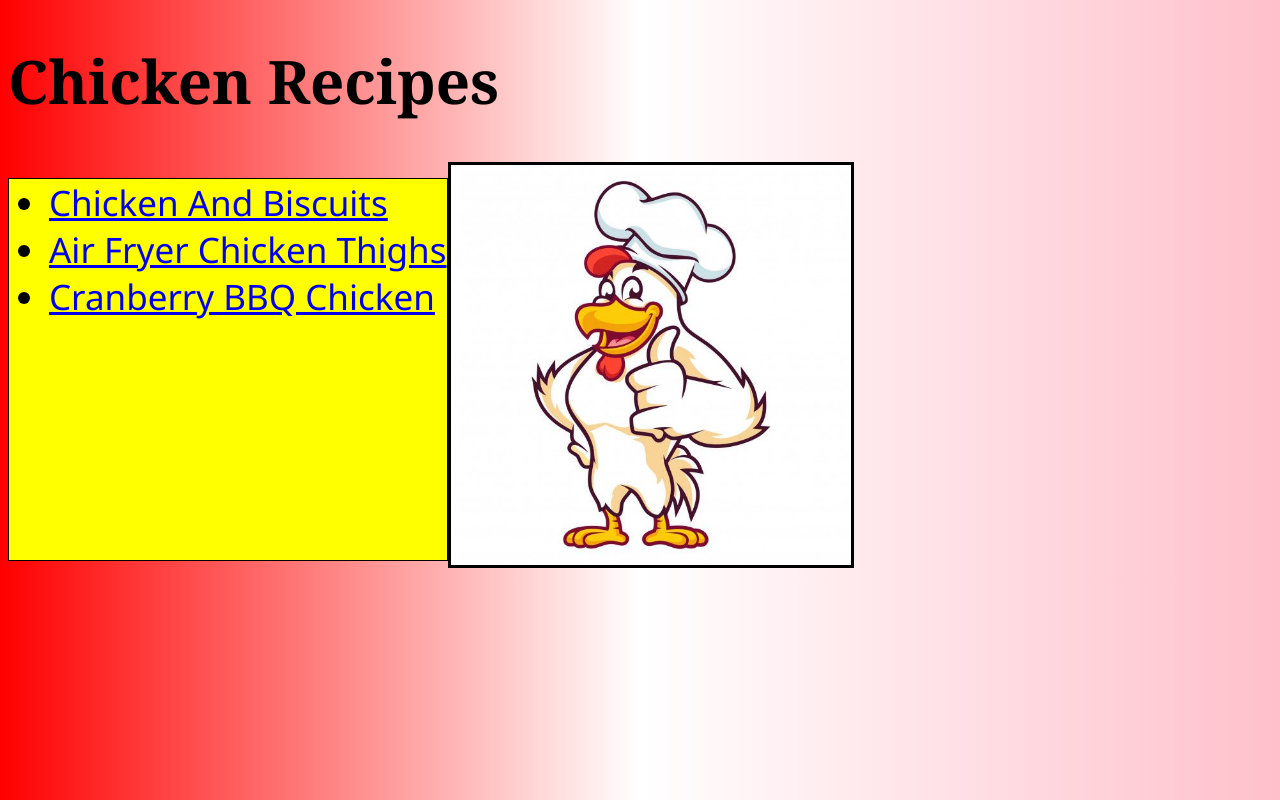
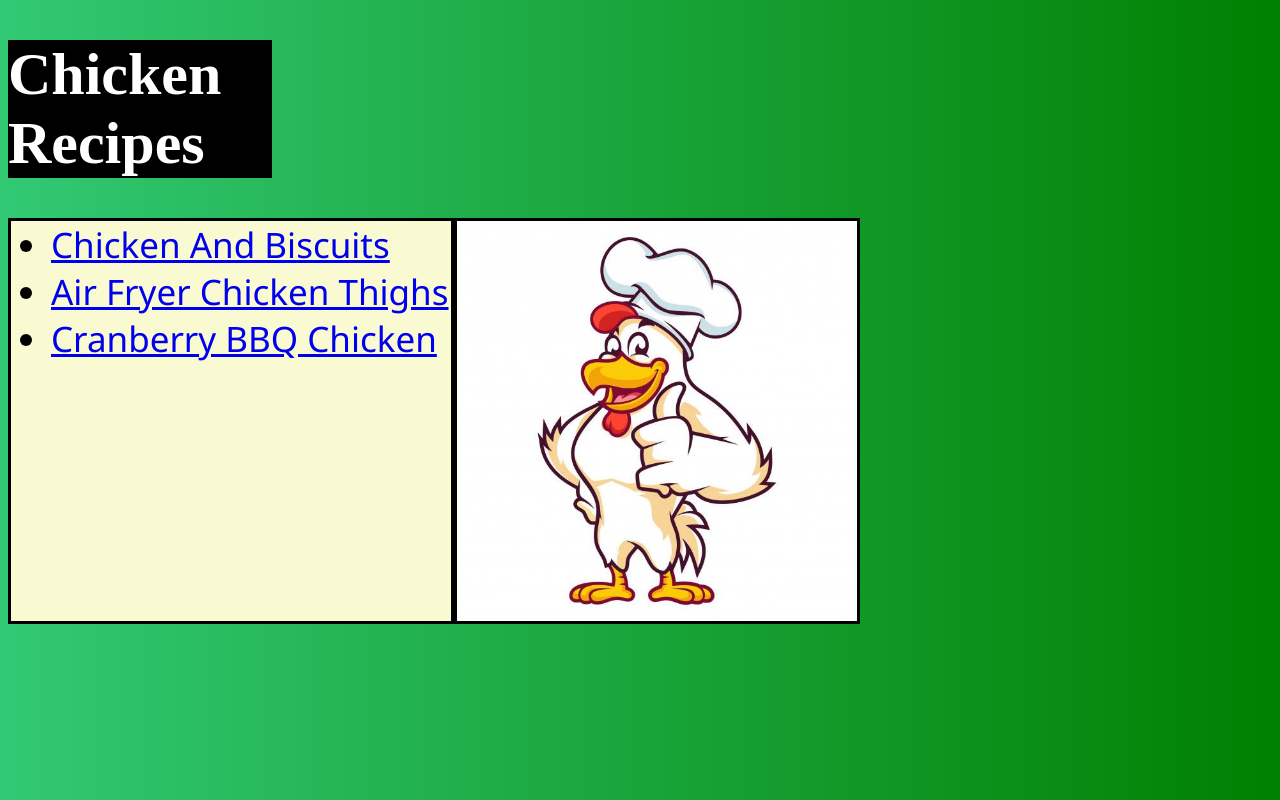
Before and after one commit to pergeprosus/odin-recipes, a plain HTML site: page index.html in a window 1280 px wide. Drawn offline with Linux system fonts and the light colour scheme.

Commit message:
Add and modify alignment, floats, font-size, and background of index.html and styles.css

```diff
--- a/styles.css
+++ b/styles.css
@@ -1,10 +1,13 @@
 body {
-    background: linear-gradient(to left, pink, white, red);
+    background: linear-gradient(to left, green, #32c974);
 }
 
 img {
     border: 3px solid black;
     width: 400px;
+    height: 400px;
+    float: center;
+
 }
 
 li {
@@ -16,12 +19,20 @@ li {
 h1 {
     font-size: 60px;
     font-family: Georgia, 'Times New Roman', Times, serif
+    border: 4px solid black;
+    background: black;
+    color: white;
+    margin-right: 1000px;
+    float: center;
 }
 
 ul {
-    border: 1px solid black;
-    background: yellow;
+    border: 3px solid black;
+    background: lightgoldenrodyellow;
     float: left;
-    padding-bottom: 240px;
     color: black;
+    height: 400px;
+    width: 400px;
+  margin-top: 0px;
+  text-align: left;
 }
```
